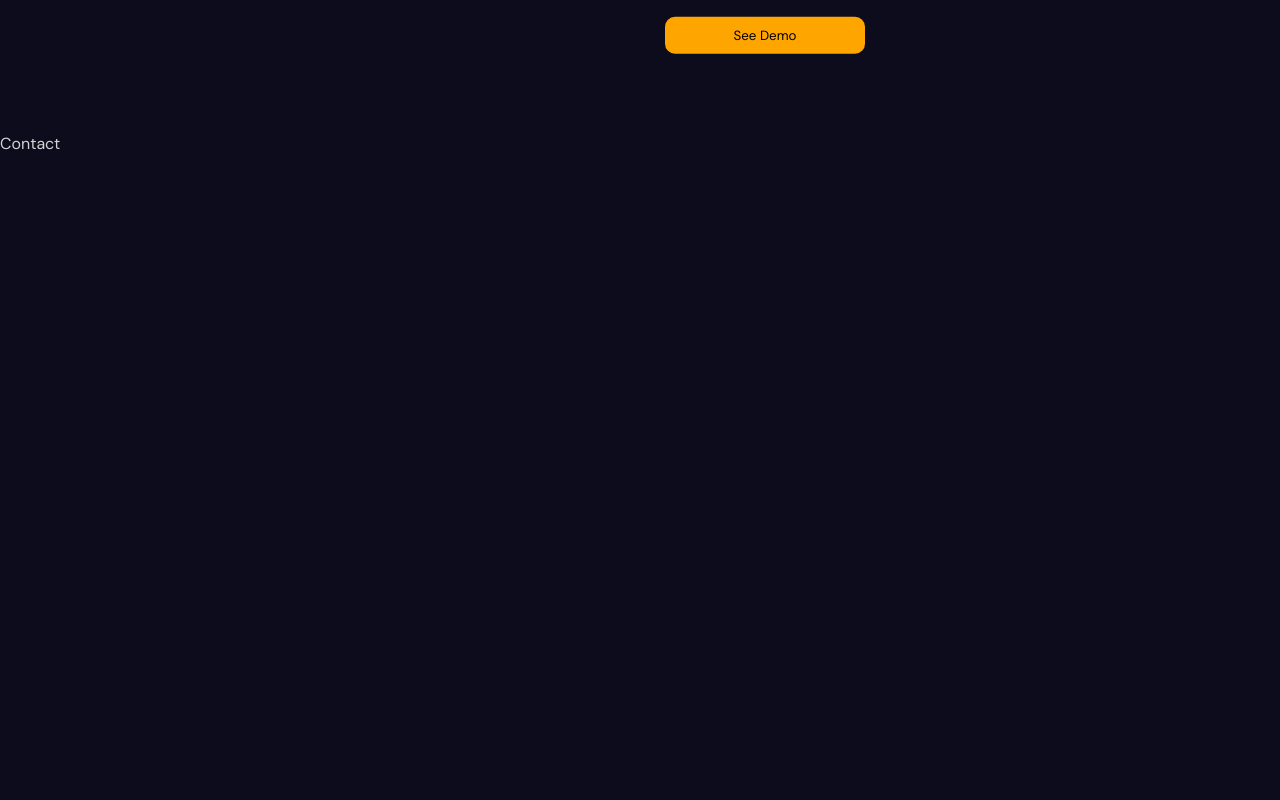
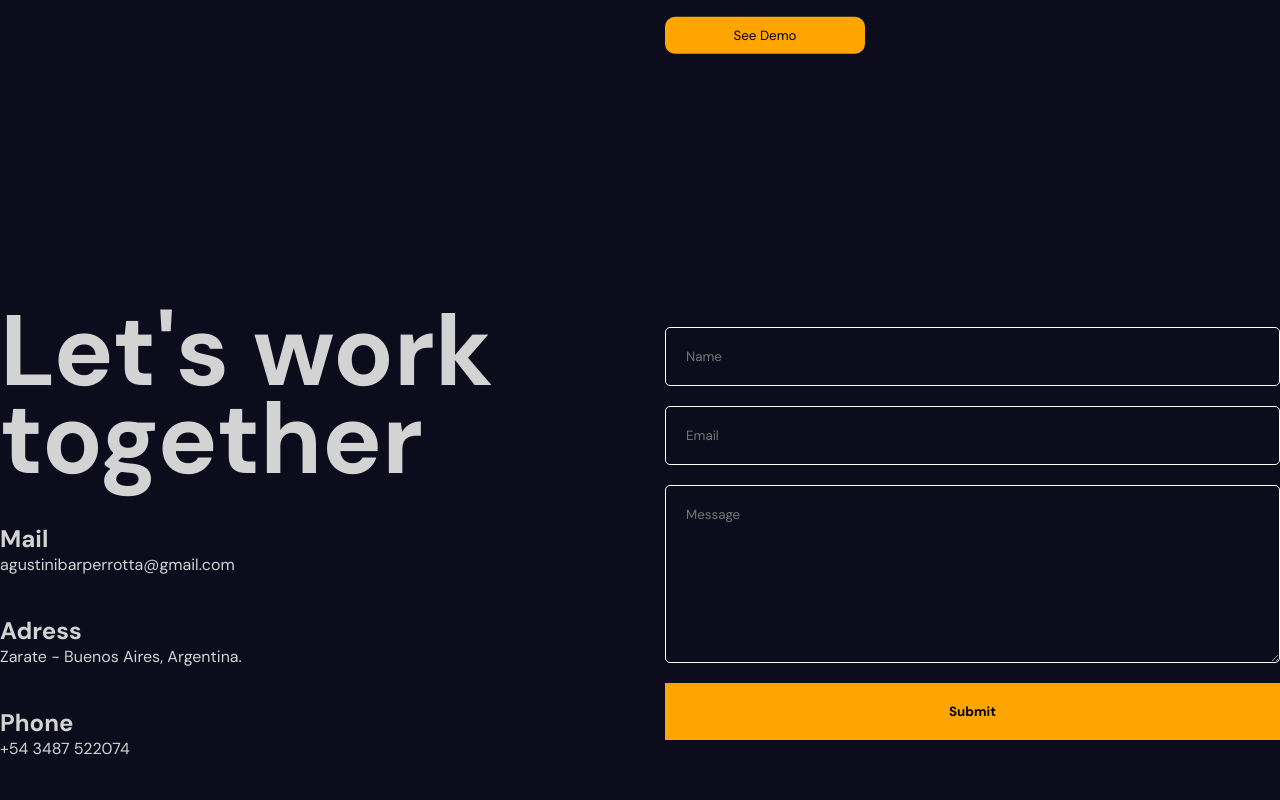
Before and after one commit to agustinibar/my-portfolio, a React (Vite) app: page / in a window 1280 px wide. Shown: the part 6420-7220 px from the top of the page. Built offline with nearby package versions, Linux system fonts and the light colour scheme.

Commit message:
contat motion

```diff
--- a/src/App.jsx
+++ b/src/App.jsx
@@ -1,5 +1,6 @@
 
 import './app.scss'
+import Contact from './components/Contact/Contact'
 import Hero from './components/Hero/Hero'
 import { Navbar } from './components/Navbar/Navbar'
 import Parallax from './components/Parallax/Parallax'
@@ -23,7 +24,9 @@
         <Parallax type="Portfolio"/>
       </section>
         <Portfolio/>
-      <section id="Contact">Contact</section>
+      <section id="Contact">
+        <Contact/>
+      </section>
       <section>About me</section>
     </div>
   )
--- /dev/null
+++ b/src/components/Contact/Contact.jsx
@@ -0,0 +1,50 @@
+import './contact.scss';
+
+import { motion } from 'framer-motion';
+
+const variants = {
+    initial:{
+        y:500,
+        opacity:0,
+    },
+    animate:{
+        y:0,
+        opacity:1,
+        transition:{
+            duration:0.5,
+            staggerChildren:0.1
+        }
+    }
+};
+
+const Contact = () => {
+  return (
+    <motion.div className="contact" variants={variants} initial="initial" animate="animate">
+        <div className="textContainer">
+            <h1>Let's work together</h1>
+            <div className="item">
+                <h2>Mail</h2>
+                <span>agustinibarperrotta@gmail.com</span>
+            </div>
+            <div className="item">
+                <h2>Adress</h2>
+                <span>Zarate - Buenos Aires, Argentina.</span>
+            </div>
+            <div className="item">
+                <h2>Phone</h2>
+                <span>+54 3487 522074</span>
+            </div>
+        </div>
+        <div className="formContainer">
+            <form>
+                <input type="text" required placeholder='Name'/>
+                <input type="email" required placeholder='Email'/>
+                <textarea rows={8} placeholder='Message'/>
+                <button>Submit</button>
+            </form>
+        </div>
+    </motion.div>
+  )
+}
+
+export default Contact;
--- /dev/null
+++ b/src/components/Contact/contact.scss
@@ -0,0 +1,51 @@
+.contact{
+    height: 100%;
+    max-width: 1366px;
+    margin: auto;
+    display: flex;
+    align-items: center;
+    gap: 50px;
+
+    .textContainer{
+        flex: 1;
+        display: flex;
+        flex-direction: column;
+        gap: 40px;
+
+        h1{
+            font-size: 100px;
+            line-height: 88px;
+
+        }
+        span{
+            font-weight: 300px;
+
+        };
+    }
+
+    .formContainer{
+        flex: 1;
+
+        form{
+            display: flex;
+            flex-direction: column;
+            gap: 20px;
+
+            input,textarea{
+                padding: 20px;
+                background-color:transparent;
+                border: 1px solid white;
+                color: white;
+                border-radius: 5px;
+            }
+
+            button{
+                padding: 20px;
+                border: none;
+                background-color: orange;
+                cursor: pointer;
+                font-weight: bold;
+            }
+        }
+    }
+}
```
